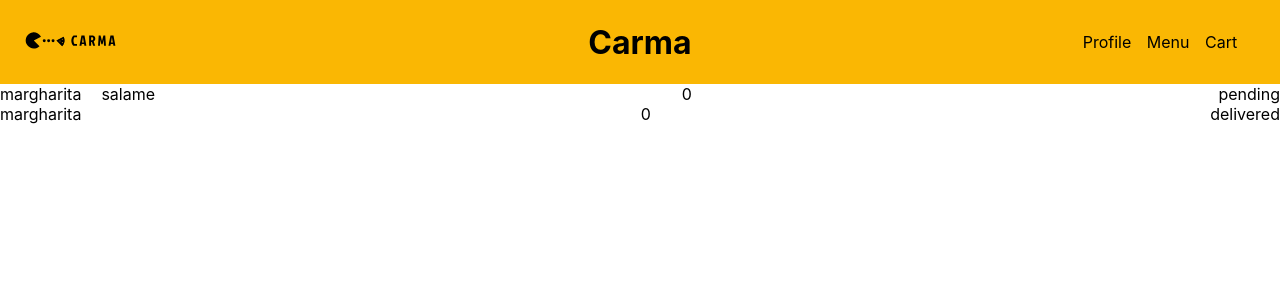
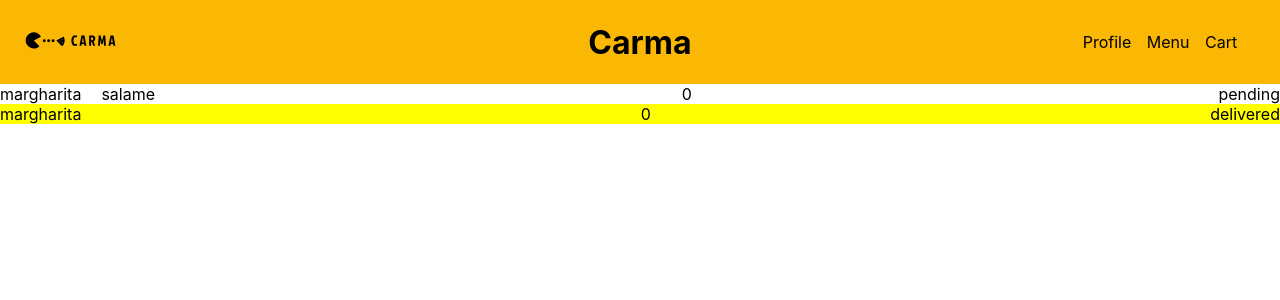
Before and after one commit to Urszuja/Carma.Restaurant.Project.Typescript.NextJS, a Next.js app in the folder carma-app/: page /order/list in a window 1280 px wide. Shown: the top 300 px of the page. Built offline with nearby package versions, Linux system fonts and the light colour scheme.

Commit message:
new styles for order list added

```diff
--- a/carma-app/components/styles/OrderList.styled.ts
+++ b/carma-app/components/styles/OrderList.styled.ts
@@ -1,12 +1,15 @@
 import styled from "styled-components";
 
 export const StyledOrderList = styled.div`
-  background-color: white;
   color: black;
 
   .order {
     display: flex;
+    background-color: white;
     justify-content: space-between;
+    &:nth-child(2n) {
+      background-color: yellow;
+    }
 
     .order-items {
       display: flex;
```
